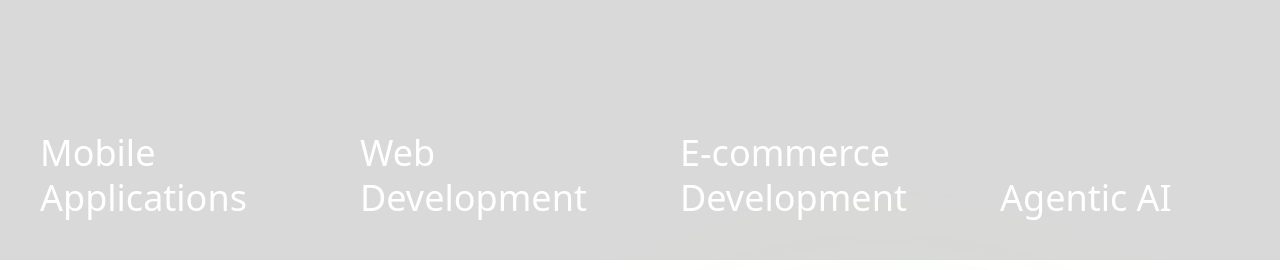
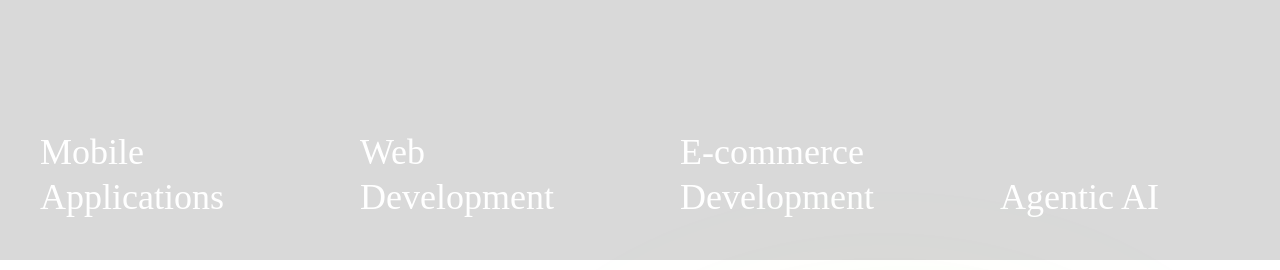
Before and after one commit to BrHiba/advanced-agency, a React (Vite) app: page / in a window 1280 px wide. Shown: the part 1340-1610 px from the top of the page. Built offline with nearby package versions, Linux system fonts and the light colour scheme.

Commit message:
update cards section

```diff
--- a/src/index.css
+++ b/src/index.css
@@ -6,6 +6,10 @@
 }
 
 :root {
+  /* Fonts */
+  --font-body: 'Outfit', sans-serif;
+  --font-heading: 'Playfair Display', serif;
+
   /* Brand Colors */
   --color-primary: #C4EF17;
   --color-heading: #131217;
--- a/src/sections/Cards.jsx
+++ b/src/sections/Cards.jsx
@@ -36,7 +36,7 @@ function ServicesHighlight() {
 
             {/* Content */}
             <div className="relative z-10 p-10">
-              <h3 className="text-white text-3xl md:text-4xl font-light leading-tight">
+              <h3 className="text-white text-3xl md:text-4xl font-editorial leading-tight">
                 {img.title}
               </h3>
             </div>
--- a/src/sections/Services.jsx
+++ b/src/sections/Services.jsx
@@ -86,7 +86,7 @@ function Services() {
                 className="
                   text-[5rem] md:text-[6rem]
                   leading-[0.95]
-                  font-editorial
+                  font-semibold
                   tracking-tight
 
                 "
```
